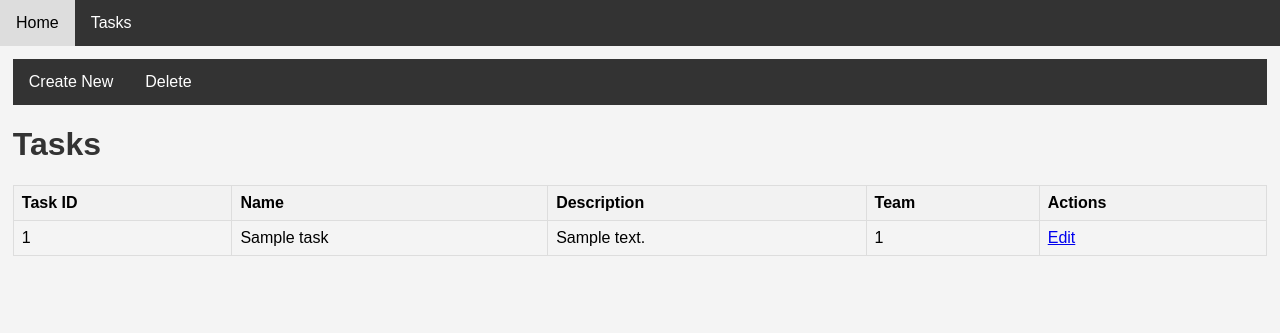
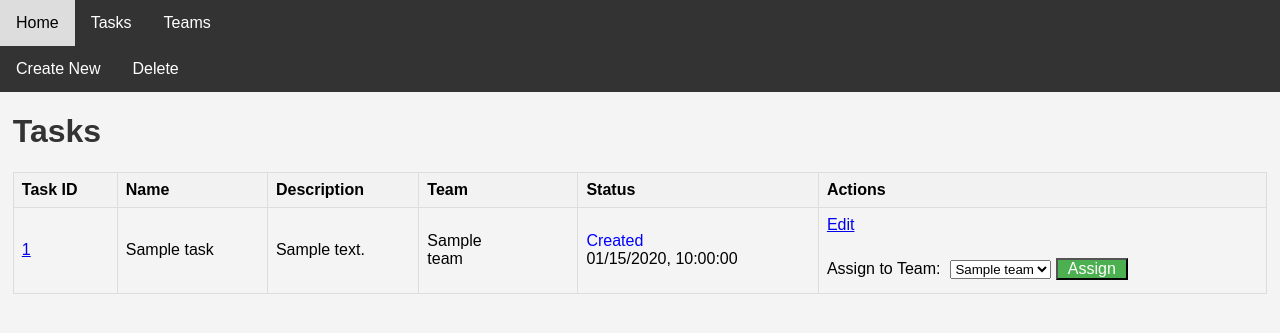
Before and after one commit to dpsg-beckum/iscout-task-dispatch, a Flask app: page /tasks in a window 1280 px wide. Shown: the top 333 px of the page. Run offline with Flask 3, Linux system fonts and the light colour scheme; tables that the repository leaves empty hold one stand-in row (values such as "Sample post").

Commit message:
feat(frontend): implement tasks and teams further

```diff
--- a/iscouttaskdispatch/database/handel.py
+++ b/iscouttaskdispatch/database/handel.py
@@ -3,6 +3,12 @@ from .json_encoder import DatabaseEncoder
 from .db import Team, Task, TaskHasStatus, Status
 from datetime import datetime as dt
 from .exceptions import *
+from pprint import pprint
+from sqlalchemy import desc
+
+
+def getAllTaskHasStatus():
+    return [DatabaseEncoder.default(i) for i in TaskHasStatus.query.all()]
 
 def setTaskName(taskID: int, name: str):
     task : Task = Task.query.get(taskID)
@@ -24,6 +30,7 @@ def createTask(taskID:int, name:str, description: str):
     if not Task.query.get(taskID):
         db.session.add(Task(taskID = taskID, name=name, description=description))
         db.session.commit()
+        setTaskStatus(taskID,1)
         return DatabaseEncoder.default(Task.query.get(taskID))
     else:
         raise ElementAlreadyExists()
@@ -36,7 +43,9 @@ def deleteTask(taskID: int):
         raise ElementDoesNotExsist()
 
 def getAllTeams():
-    return [DatabaseEncoder.default(i) for i in Team.query.all()]
+    results = [DatabaseEncoder.default(i) for i in Team.query.all()]
+    #pprint(results)
+    return results
 
 def getTeamViaID(teamID:int):
     return DatabaseEncoder.default(Team.query.get(teamID))
@@ -63,7 +72,50 @@ def setTaskStatus(taskID: int, statusID: int):
     pass
 
 def assignTask(taskID: int, teamID: int):
+    #print(f"assigning {taskID} {type(taskID)} to {teamID} {type(teamID)}")
     task : Task = Task.query.get(taskID)
     task.teamID = teamID
     db.session.commit()
-    setTaskStatus(taskID, 2)
+    if teamID == None:
+        pass
+    else:
+        setTaskStatus(taskID, 2)
+
+def getStatusOfTask(taskID: int):
+    status_entry :TaskHasStatus = TaskHasStatus.query.filter_by(taskID=taskID).order_by(desc(TaskHasStatus.timestamp)).first()
+
+    if status_entry:
+        # Retrieve the statusID from the status entry
+        statusID = status_entry.statusID
+
+        # Query the Status table to get the status name based on statusID
+        status : Status = Status.query.get(statusID)
+
+        result = {
+            'statusID':statusID,
+            'name': status.name,
+            'timestamp': status_entry.timestamp
+        }
+
+        return result
+    else:
+        # If no status entry is found, the task might not have a status yet
+        return {
+            'statusID':0,
+            'name': "ERROR",
+            'timestamp': dt.now()
+        }
+
+def getAllStatusesOfTask(taskID: int):
+    stati = {s.statusID:s.name for s in Status.query.all()}
+    status_entrys = TaskHasStatus.query.filter_by(taskID=taskID).order_by(desc(TaskHasStatus.timestamp)).all()
+
+
+    result = []
+    entry : TaskHasStatus
+    for entry in status_entrys:
+        r = {'name' : stati[entry.statusID],
+             'timestamp' : entry.timestamp}
+        result.append(r)
+
+    return result
--- a/iscouttaskdispatch/site.py
+++ b/iscouttaskdispatch/site.py
@@ -1,12 +1,14 @@
 from datetime import datetime as dt
 from datetime import date
-from flask import request, Response, jsonify, Blueprint, redirect,flash,render_template
+from flask import request, Response, jsonify, Blueprint, redirect,flash,render_template,abort
 from flask.helpers import url_for
 from flask.templating import render_template
 from sqlalchemy import desc
 from pprint import pprint
 from .database.handel import *
-
+from .tools import formatDatetime
+from sqlalchemy_schemadisplay import create_schema_graph
+from sqlalchemy import create_engine, MetaData
 
 site = Blueprint("site", __name__, template_folder="templates")
 
@@ -16,23 +18,38 @@ def index():
 
 @site.route("/tasks")
 def showAllTasks():
+    teams = {i['teamID']:i['name'] for i in getAllTeams()}
     tasks = getAllTasks()
     for task in tasks:
         task['description'] = task['description'].replace("\r", "").replace("\n","<br>")
-    return render_template("tasks.html", tasks=tasks)
+        task['teamName'] = teams[task['teamID']] if task['teamID'] != None else "Kein Team Ausgewählt"
+        status = getStatusOfTask(task['taskID'])
+        statusName = status['name']
+        statusTimestampString : str = formatDatetime(status['timestamp'])
+        task['status'] = statusName
+        task['statustimestamp'] = statusTimestampString
+    return render_template("tasks.html", tasks=tasks, teams=getAllTeams())
 
 @site.route("/tasks/<int:taskID>/edit")
 def editTask(taskID):
     task = getTaskViaID(taskID)
+    status = getStatusOfTask(task['taskID'])
+    task['status'] = status['name']
     return render_template("edit_task.html", task=task)
 
 @site.route("/tasks/<int:taskID>/update", methods=["POST"])
 def updateTask(taskID):
+    print("UPDATING TASK")
     name = request.form.get("name")
     description = request.form.get("description")
+    status = int(request.form.get("new_status"))
 
-    setTaskName(taskID, name)
-    setTaskDescription(taskID, description)
+    task = getTaskViaID(taskID)
+
+    if task['name'] != name or task['description'] != description or getStatusOfTask(taskID)['statusID'] != status:
+        setTaskName(taskID, name)
+        setTaskDescription(taskID, description)
+        setTaskStatus(taskID, status)
 
     return redirect(url_for("site.showAllTasks"))
 
@@ -68,3 +85,49 @@ def deleteTaskSite():
             # You can handle the error as needed, such as displaying a message to the user.
 
     return render_template("delete_task.html", error_message=error_message)
+
+@site.route("/teams")
+def showAllTeams():
+    teams = getAllTeams()
+    return render_template("teams.html", teams=teams)
+
+@site.route("/teams/<int:teamID>")
+def showTeam(teamID):
+    return render_template("team.html", team=getTeamViaID(teamID))
+
+@site.route("/tasks/<int:taskID>/assign", methods=["POST"])
+def assignTaskSite(taskID):
+    teamID = request.form.get("team", type=int)
+    assignTask(taskID, teamID)
+    return redirect(url_for("site.showAllTasks"))
+
+@site.route("/team/create", methods=["GET", "POST"])
+def createTeamSite():
+    abort(501)
+
+@site.route("/team/delete", methods=["GET", "POST"])
+def deleteTeamSite():
+    abort(501)
+
+@site.route("/task")
+def redirectToTasks():
+    return redirect(url_for("site.Tasks"))
+
+@site.route("/tasks/<taskID>")
+def specificTask(taskID):
+    teams = {i['teamID']:i['name'] for i in getAllTeams()}
+    statuses = getAllStatusesOfTask(int(taskID))
+    for status in statuses:
+        status['timestamp'] = formatDatetime(status['timestamp'])
+    task = getTaskViaID(taskID)
+    task['description'] = task['description'].replace("\r", "").replace("\n","<br>")
+    task['teamName'] = teams[task['teamID']] if task['teamID'] != None else "Kein Team Ausgewählt"
+    return render_template("task.html", task=task, statuses=statuses)
+
+@site.route("/db/ta")
+def dbTa():
+    return getAllTasks()
+
+@site.route("/db/tast")
+def dbTast():
+    return getAllTaskHasStatus()
--- a/iscouttaskdispatch/static/styles.css
+++ b/iscouttaskdispatch/static/styles.css
@@ -53,6 +53,7 @@ input, textarea {
 
 input[type="submit"] {
     background-color: #4caf50;
+    margin-top: 10px;
     color: white;
     cursor: pointer;
 }
@@ -78,6 +79,7 @@ input[type="submit"] {
 .navbar {
     overflow: hidden;
     background-color: #333;
+    width: 100%;
 }
 
 .navbar a {
@@ -93,3 +95,64 @@ input[type="submit"] {
     background-color: #ddd;
     color: black;
 }
+
+.taskUpdate {
+    width: fit-content;
+    padding: 0px;
+    padding-left: 10px;
+    padding-right: 10px;
+    margin-bottom: 0px;
+    box-sizing: content-box;
+    font-size: medium;
+}
+
+.status-created {
+    color: blue; /* Change the color based on your preference */
+}
+.status-assigned {
+    color: green;
+}
+.status-work-in-progress {
+    color: orange;
+}
+.status-done {
+    color: purple;
+}
+.status-failed {
+    color: red;
+}
+
+.statusfield {
+    font-weight: bold;
+    width: fit-content;
+}
+
+.row {
+    display: flex; /* equal height of the children */
+}
+
+.col {
+    flex: 1; /* additionally, equal width */
+
+    padding: 1em;
+}
+
+.form-inline {
+    display: flex;
+    flex-flow: row wrap;
+    align-items: center;
+  }
+
+  .form-inline label {
+    margin: 5px 10px 5px 0;
+  }
+
+  .form-inline input {
+    vertical-align: middle;
+    margin: 1% 1% 1% 1%;
+
+  }
+
+.page-div {
+    margin: 1%;
+}
--- a/iscouttaskdispatch/templates/base.html
+++ b/iscouttaskdispatch/templates/base.html
@@ -11,9 +11,10 @@
     <div class="navbar">
         <a href="{{ url_for('site.index') }}">Home</a>
         <a href="{{ url_for('site.showAllTasks') }}">Tasks</a>
+        <a href="{{ url_for('site.showAllTeams') }}">Teams</a>
         <!-- Add more navigation links as needed -->
     </div>
-    <div class="content", style="padding: 1%;">
+    <div class="content">
         {% block content %}{% endblock %}
     </div>
 </body>
--- a/iscouttaskdispatch/templates/index.html
+++ b/iscouttaskdispatch/templates/index.html
@@ -3,8 +3,10 @@
 {% block title %}Task Management{% endblock %}
 
 {% block content %}
+<div class="page-div">
     <h1>iScout Aufgabenverteilung</h1>
     <p>Main Page</p>
     <p>All Tasks:</p>
     <a href="{{ url_for('site.showAllTasks') }}" class="button">View Tasks</a>
+</div>
 {% endblock %}
--- a/iscouttaskdispatch/templates/tasks.html
+++ b/iscouttaskdispatch/templates/tasks.html
@@ -3,37 +3,71 @@
 {% block title %}Task List{% endblock %}
 
 {% block content %}
-    <div class="navbar">
-        <a href="{{ url_for('site.createTaskSite') }}">Create New</a>
-        <a href="{{ url_for('site.deleteTaskSite') }}">Delete</a>
-    </div>
+<div class="navbar">
+    <a href="{{ url_for('site.createTaskSite') }}">Create New</a>
+    <a href="{{ url_for('site.deleteTaskSite') }}">Delete</a>
+</div>
+<div class="page-div">
     <h1>Tasks</h1>
-    <table border="1">
+    <table style="width: 100%;">
         <thead>
             <tr>
                 <th>Task ID</th>
                 <th>Name</th>
                 <th>Description</th>
                 <th>Team</th>
+                <th>Status</th>
                 <th>Actions</th>
             </tr>
         </thead>
         <tbody>
             {% for task in tasks %}
                 <tr>
-                    <td>{{ task.taskID }}</td>
+                    <td><a href="{{ url_for('site.specificTask', taskID=task.taskID) }}">{{ task.taskID }}</a></td>
                     <td>{{ task.name }}</td>
                     <td>
                         {% autoescape false %}
                         {{ task.description }}
                         {% endautoescape %}
                     </td>
-                    <td>{{ task.teamID }}</td>
                     <td>
-                        <a href="{{ url_for('site.editTask', taskID=task.taskID) }}">Edit</a>
+                        <div style="width: 100%;">
+                            <div style="width: 30%; height: fit-content; float: left;">
+                                {{ task.teamName }}
+                            </div>
+                            <div style="margin-left: 30%; height: fit-content;">
+
+                            </div>
+                        </div>
+                    </td>
+                    <td>
+                        <div class="{% if task.status == 'Created' %}status-created{% elif task.status == 'Assigned' %}status-assigned{% elif task.status == 'Work in Progress' %}status-work-in-progress{% elif task.status == 'Done' %}status-done{% elif task.status == 'Failed' %}status-failed{% endif %}">
+                            {{ task.status }}
+                        </div>
+                        <div>
+                            {{ task.statustimestamp }}
+                        </div>
+                    </td>
+                    <td>
+                        <div>
+                            <a href="{{ url_for('site.editTask', taskID=task.taskID) }}">Edit</a>
+                        </div>
+                        <div>
+                            <form class="form-inline" method="POST" action="{{ url_for('site.assignTaskSite', taskID=task.taskID) }}">
+                                <label for="team">Assign to Team:</label>
+                                <select name="team" id="team">
+                                    <option {% if task.teamID is none %}selected{% endif %}>None</option>
+                                    {% for team in teams %}
+                                        <option value="{{ team.teamID }}" {% if task.teamID == team.teamID %}selected{% endif %}>{{ team.name }}</option>
+                                    {% endfor %}
+                                </select>
+                                <input class="taskUpdate" type="submit" value="Assign">
+                            </form>
+                        </div>
                     </td>
                 </tr>
             {% endfor %}
         </tbody>
     </table>
+</div>
 {% endblock %}
--- /dev/null
+++ b/iscouttaskdispatch/tools.py
@@ -0,0 +1,5 @@
+from datetime import datetime as dt
+
+
+def formatDatetime(timestamp : dt) -> str:
+    return timestamp.strftime("%H:%M:%S") if timestamp.date() == dt.today().date() else timestamp.strftime("%m/%d/%Y, %H:%M:%S")
```
Also changed, not shown: iscouttaskdispatch/templates/edit_task.html (+22 -2 lines), iscouttaskdispatch/templates/task.html (added, +41 -0 lines), iscouttaskdispatch/templates/team.html (added, +10 -0 lines), iscouttaskdispatch/templates/teams.html (added, +33 -0 lines).
